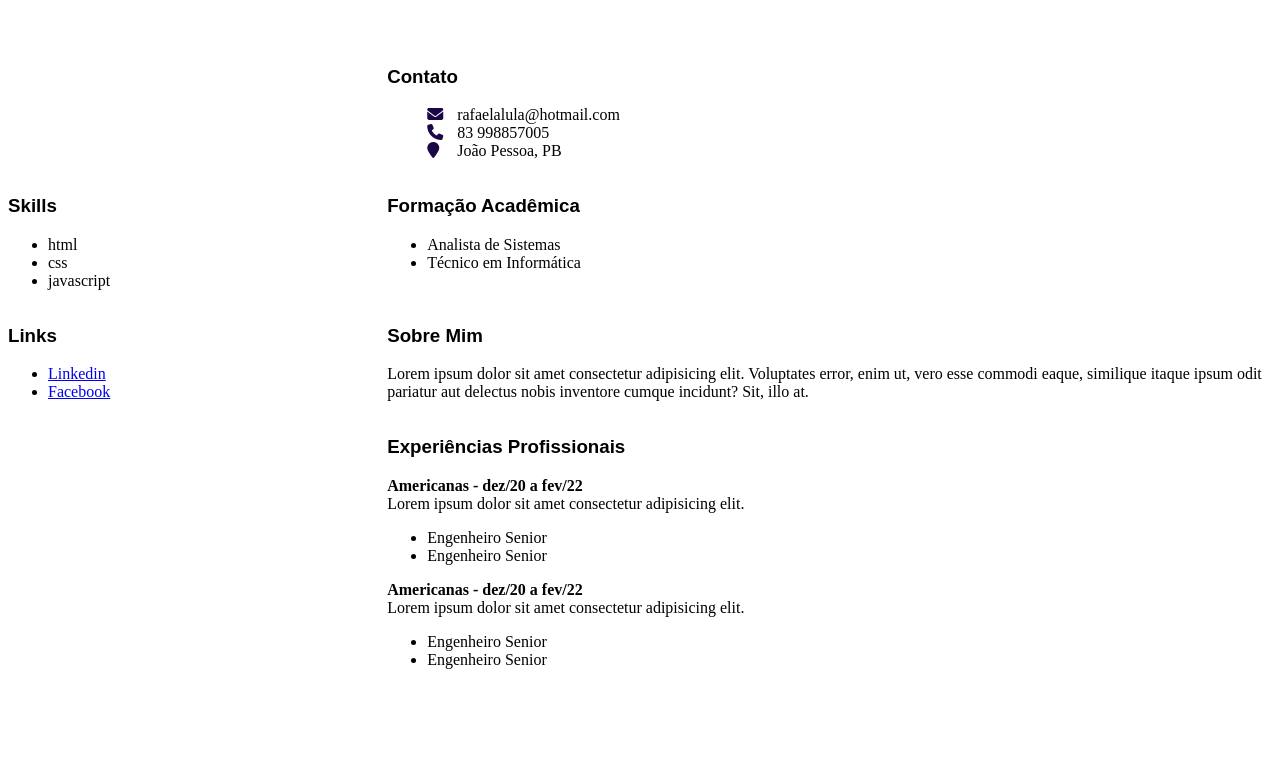
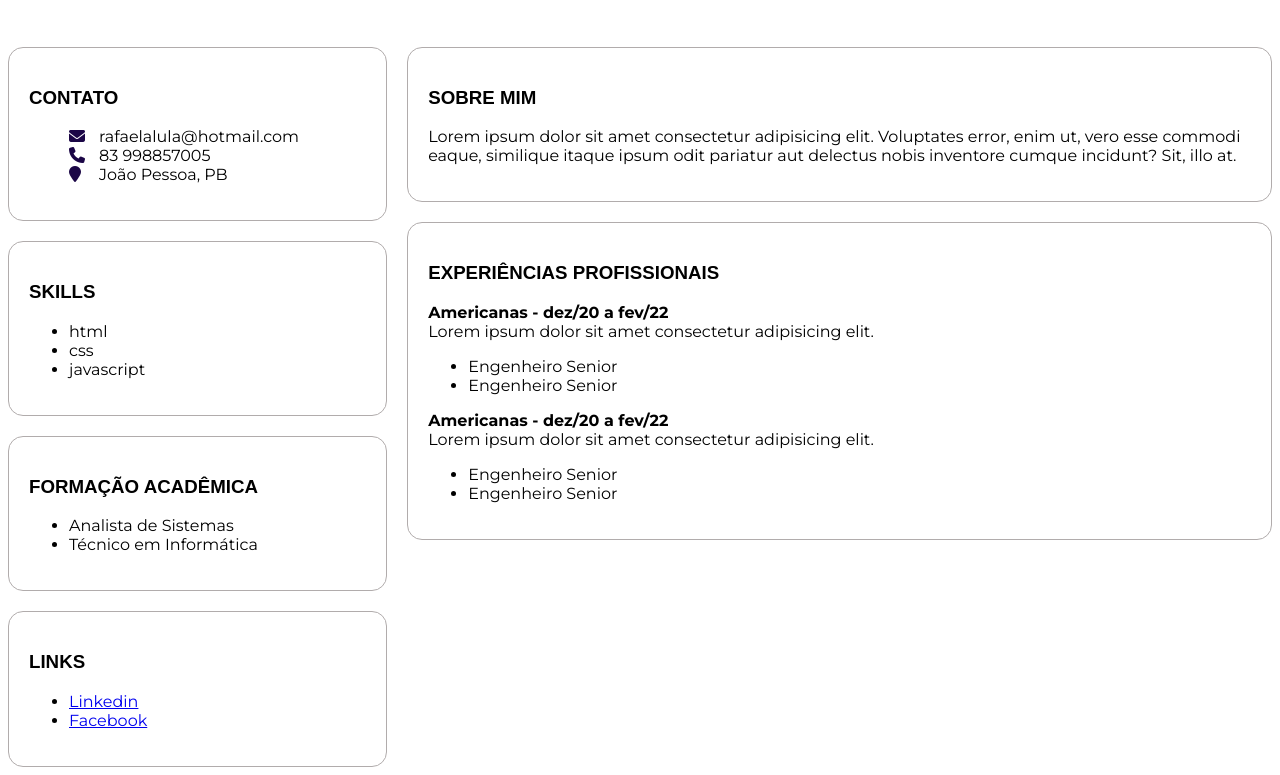
Before and after one commit to rafaelatribuzi/curriculum, a plain HTML site: page index.html in a window 1280 px wide. Shown: the part 118-893 px from the top of the page. Before the commit the page ends 811 px from the top, so only its background shows below. Drawn offline with Linux system fonts and the light colour scheme; a web font is replaced by a local one.

Commit message:
Comitando

```diff
--- a/index.html
+++ b/index.html
@@ -3,7 +3,7 @@
 <head>
     <meta charset="UTF-8">
     <meta name="viewport" content="width=device-width, initial-scale=1.0">
-    <title>Document</title>
+    <title>Curriculo</title>
     <link rel="preconnect" href="https://fonts.googleapis.com">
     <link rel="preconnect" href="https://fonts.gstatic.com" crossorigin>
     <link href="https://fonts.googleapis.com/css2?family=Hubballi&family=Montserrat:ital,wght@0,100..900;1,100..900&display=swap" rel="stylesheet">
@@ -18,7 +18,7 @@
         </div>
     </div>
     <div id="container">
-        <div id="sidebar"></div>
+        <div id="sidebar">
         <div class="card">
             <h3>Contato</h3>
             <ul id="contact">
@@ -49,6 +49,7 @@
                 <li><a target="_blank" href="https://facebook.com">Facebook</a></li>
             </ul>
         </div>
+    </div>
     <div id="content">
         <div class="card">
                 <h3>Sobre Mim</h3>
--- a/style.css
+++ b/style.css
@@ -21,7 +21,7 @@
 
 
 h1, h2, h3 {
-    font-family: "Hubballi", sans-serif;
+    text-transform: uppercase;
 }
 
 #contact{
@@ -36,10 +36,23 @@ h1, h2, h3 {
 #container {
     display: grid;
     grid-template-columns: 30% auto;
+    grid-column-gap: 20px;
 }
 
 #sidebar, #content {
     display: flex;
     flex-direction: column;
+    row-gap: 20px;
+}
+
+.card h3{
+    font-family: "Hubballi", sans-serif;
 
 }
+
+.card{
+    font-family: Montserrat;
+    border: 1px solid rgb(177, 172, 172);
+    border-radius: 15px;
+    padding: 20px;
+}
```
